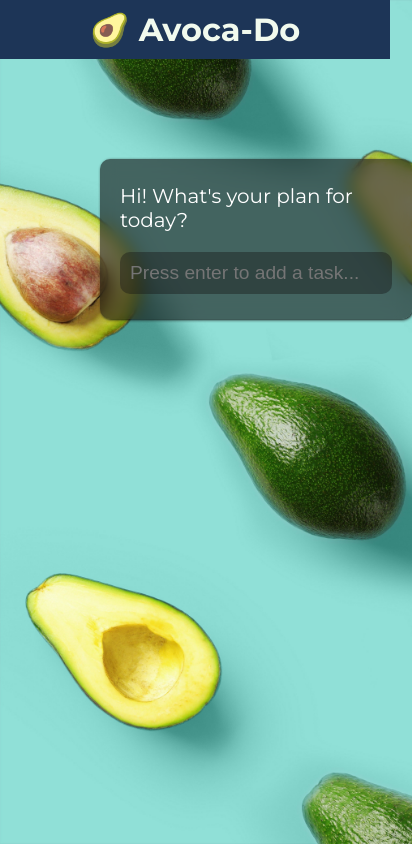
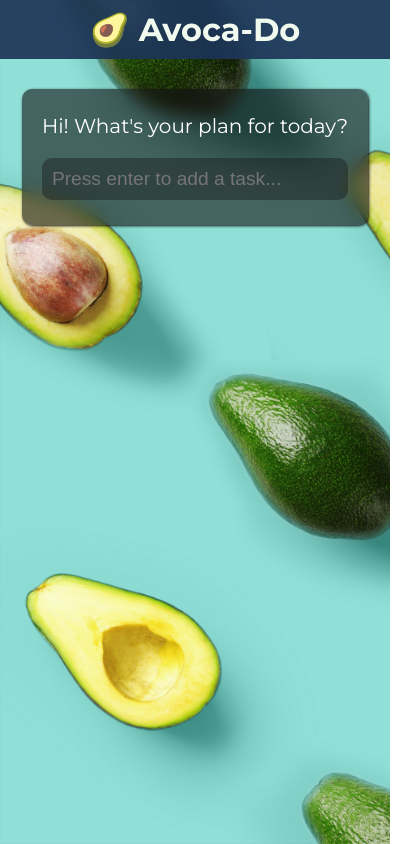
Before and after one commit to vucben99/avoca-do, a React (Vite) app: page / in a window 390 px wide. Shown: the whole page, 412 px wide, since content can reach past the window. Built offline with nearby package versions, Linux system fonts and the light colour scheme.

Commit message:
Fixed edit input field width and some responsivity tweaks

```diff
--- a/package.json
+++ b/package.json
@@ -10,7 +10,8 @@
   },
   "dependencies": {
     "react": "^18.2.0",
-    "react-dom": "^18.2.0"
+    "react-dom": "^18.2.0",
+    "react-icons": "^4.7.1"
   },
   "devDependencies": {
     "@types/react": "^18.0.24",
--- a/src/App.css
+++ b/src/App.css
@@ -6,27 +6,21 @@
     box-sizing: border-box;
     border: none;
     outline: none;
+    user-select: none;
 }
 
-html {
+body {
+    font-family: 'Montserrat', sans-serif;
     background: url("../assets/bg.jpg");
     background-repeat: no-repeat;
     background-attachment: fixed;
     background-size: cover;
-    overflow-y: scroll;
+    height: 100vh;
 }
 
-body {
-    font-family: 'Montserrat', sans-serif;
-    /* background-color: #457b9d; */
-
+#root {
     height: 100vh;
-    width: 100%;
+    display: flex;
+    flex-direction: column;
+    align-items: center;
 }
-
-main {
-    height: 100%;
-    border: solid 2px red;
-    display: flex;
-    justify-content: center;
-}
--- a/src/comps/Nav.css
+++ b/src/comps/Nav.css
@@ -1,5 +1,6 @@
 .navbar {
-    background-color: #1d3557;
+    background-color: #1d3557eb;
+    backdrop-filter: blur(10px);
     color: #f1faee;
     padding: 10px 5px;
     position: sticky;
@@ -7,4 +8,5 @@
     width: 100%;
     display: flex;
     justify-content: center;
+    z-index: 99;
 }
--- a/src/comps/Todo.css
+++ b/src/comps/Todo.css
@@ -1,5 +1,6 @@
 .todo {
-    background-color: lightblue;
+    background-color: #add8e697;
+    box-shadow: 0 0 3px rgba(18, 18, 18, 0.551);
     display: flex;
     align-items: center;
     padding: 20px;
@@ -13,9 +14,10 @@ p {
 }
 
 input[type="checkbox"] {
-    accent-color: green;
-    width: 30px;
-    height: 30px;
+    accent-color: #8fb92d;
+    background-color: black;
+    min-width: 30px;
+    min-height: 30px;
 }
 
 .todo__delBtn,
@@ -25,8 +27,8 @@ input[type="checkbox"] {
     height: 30px;
     border-radius: 8px;
     cursor: pointer;
-    color: #f1faee;
     font-size: 1.1rem;
+    color: rgb(205, 205, 205);
 }
 
 .todo__delBtn {
@@ -38,7 +40,7 @@ input[type="checkbox"] {
 }
 
 .todo__saveBtn {
-    background-color: greenyellow;
+    background-color: green;
 }
 
 .todo__Btns {
@@ -53,4 +55,5 @@ input[type="checkbox"] {
     background-color: transparent;
     box-shadow: 0 0 10px 1px;
     font-family: 'Montserrat', sans-serif;
+    max-width: 50%;
 }
--- a/src/comps/Todo.jsx
+++ b/src/comps/Todo.jsx
@@ -1,5 +1,6 @@
 import { useState } from 'react'
 import './Todo.css'
+import { AiFillDelete, AiFillEdit, AiFillSave } from 'react-icons/ai'
 
 export default function Todo({ todoText, isDone, deleteTask, editTask, toggleTask, id }) {
 
@@ -34,30 +35,28 @@ export default function Todo({ todoText, isDone, deleteTask, editTask, toggleTas
         <div className="todo">
             <input type="checkbox" checked={isDone} onChange={taskDoneHandler} id="task-edit-input" />
 
-            <p style={conditionalStyle}>
-                {editingTask ?
-                    <input type='text' defaultValue={todoText} onKeyPress={inputValHandler} /> :
-                    todoText
-                } {/* magamnak: miért a p-ben van az input? */}
-            </p>
+            {editingTask ?
+                <input type='text' defaultValue={todoText} onKeyPress={inputValHandler} /> :
+                <p style={conditionalStyle}>{todoText}</p>
+            }
+
             <div className="todo__Btns">
                 {editingTask ? (
                     <button className="todo__saveBtn" onClick={() => {
                         setEditingTask(false)
                     }}>
-                        💾
+                        <AiFillSave />
                     </button>) : (
                     <button className="todo__editBtn" onClick={
                         (e) => {
                             setEditingTask(true)
-
                         }
                     }>
-                        🖊
+                        <AiFillEdit />
                     </button>
                 )
                 }
-                <button className="todo__delBtn" onClick={() => deleteTask(id)}>✖</button>
+                <button className="todo__delBtn" onClick={() => deleteTask(id)}><AiFillDelete /></button>
             </div>
         </div>
     )
--- a/src/comps/TodosWrapper.css
+++ b/src/comps/TodosWrapper.css
@@ -16,8 +16,9 @@
     display: flex;
     flex-direction: column;
     gap: 10px;
-    margin: 100px;
     padding: 20px;
-    min-width: 80%;
+    margin-top: 30px;
     position: relative;
+    max-width: 100%;
+    min-width: 60%;
 }
--- a/src/comps/TodosWrapper.jsx
+++ b/src/comps/TodosWrapper.jsx
@@ -33,7 +33,7 @@ export default function TodosWrapper() {
         <>
             <div className="todos__wrapper">
                 <TodoForm addTodo={addTodo} />
-                {todos.map((todo, index) => (
+                {todos.map((todo) => (
                     <Todo
                         todoText={todo.text}
                         isDone={todo.isDone}
--- a/src/main.jsx
+++ b/src/main.jsx
@@ -1,6 +1,5 @@
 import React from 'react'
 import ReactDOM from 'react-dom/client'
 import App from './App'
-import './index.css'
 
 ReactDOM.createRoot(document.getElementById('root')).render(<App />)
```
Also changed, not shown: src/index.css (deleted), 1 other file (tests, documents, lock files or other folders).
